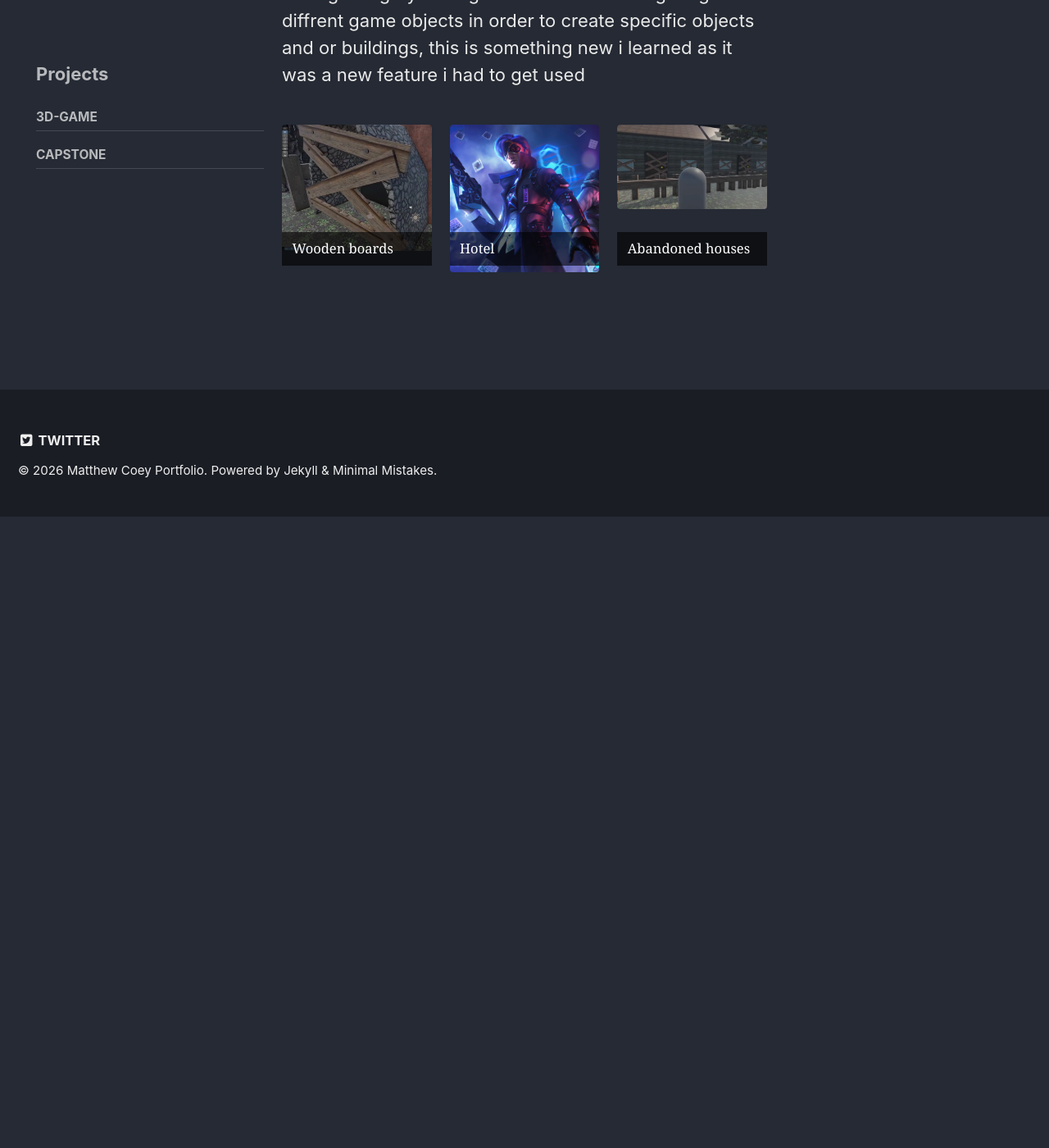
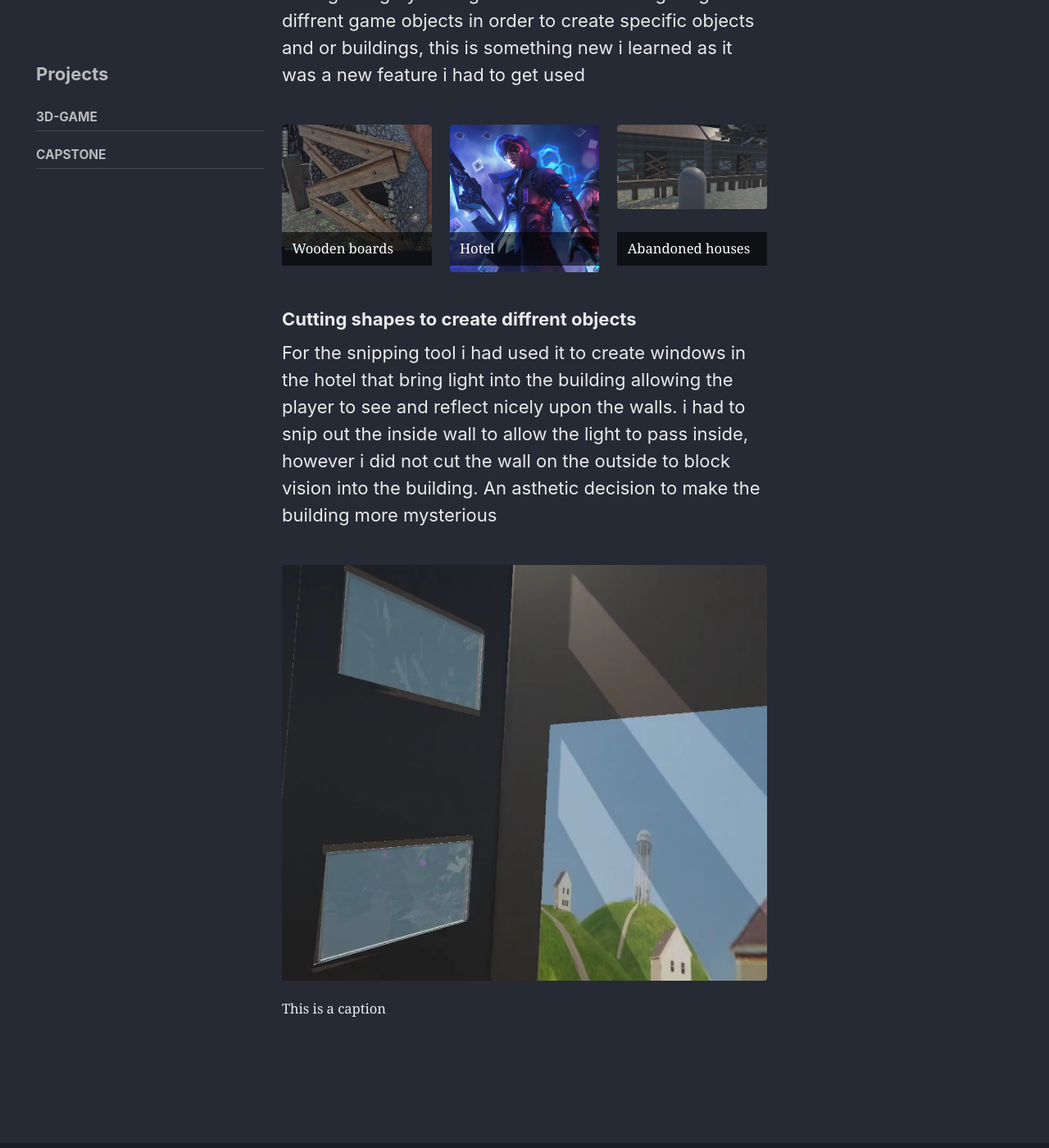
Before and after one commit to Coey-M2/Coey-M2.github.io, a Jekyll site: the page built from _pages/projects-3D-game.md, in a window 1280 px wide and 1400 px high, scrolled down 2039 px. Shown: the whole window at 82% size. Built offline with Jekyll 4.4.1, drawn with Linux system fonts in a browser that asks for light colours; before the commit the page ends 2669 px from its top, so only the background shows below that.

Commit message:
Update image paths and add cutting shapes section
Updated image path for merging objects and added a new section about cutting shapes for aesthetic purposes.

```diff
--- a/_pages/projects-3D-game.md
+++ b/_pages/projects-3D-game.md
@@ -75,3 +75,8 @@ When i created this grey boxing game i had the idea of a hotel in a forest that
 During this grey boxing session i had to merge togther diffrent game objects in order to create specific objects and or buildings, this is something new i learned as it was a new feature i had to get used
 
 {% include gallery id="gallery_merge" layout="third" thumb_height="180px" %}
+
+###### Cutting shapes to create diffrent objects
+For the snipping tool i had used it to create windows in the hotel that bring light into the building allowing the player to see and reflect nicely upon the walls. i had to snip out the inside wall to allow the light to pass inside, however i did not cut the wall on the outside to block vision into the building. An asthetic decision to make the building more mysterious
+
+{% include figure image_path="/assets/images/Screenshot%202026-04-30%20021325.png" alt="Game Jam screenshot" caption="This is a caption" %}
```
Also changed, not shown: other parts of _pages/projects-3D-game.md (+1 -1 lines).
